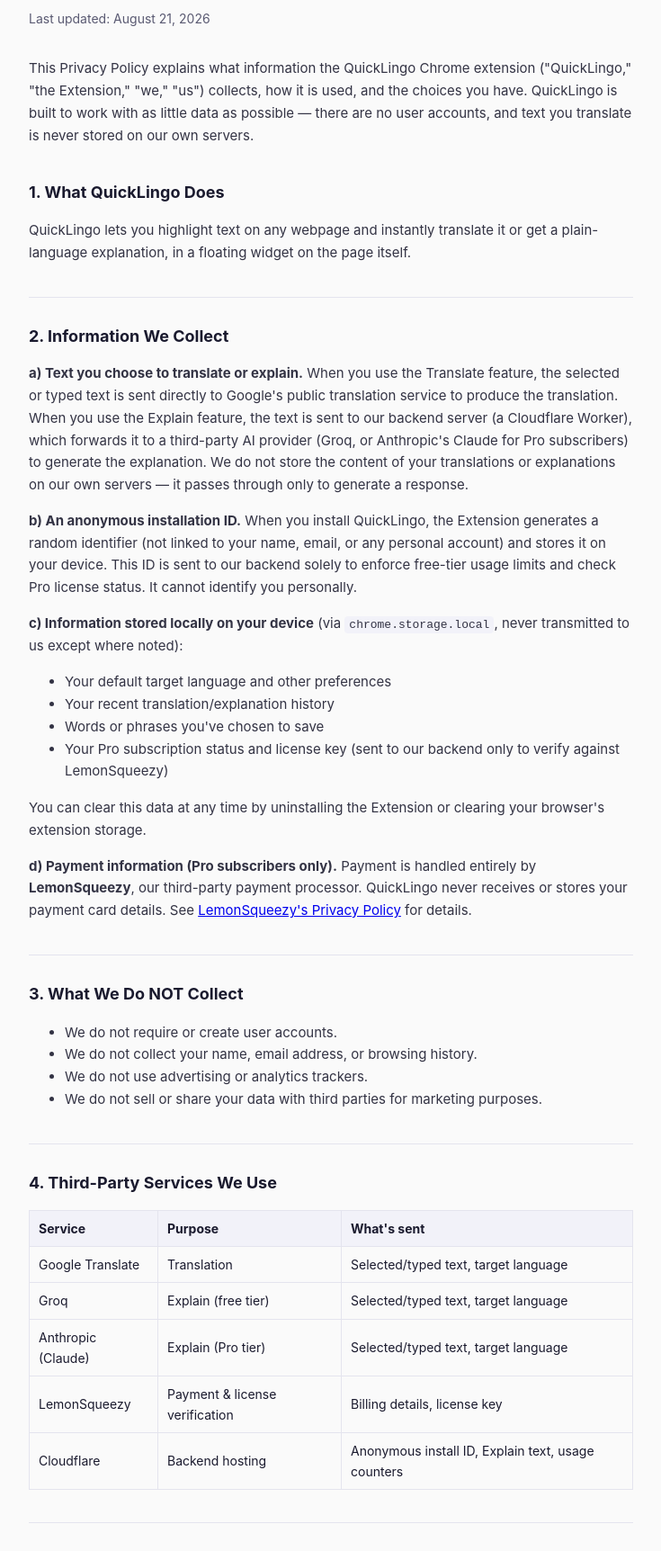
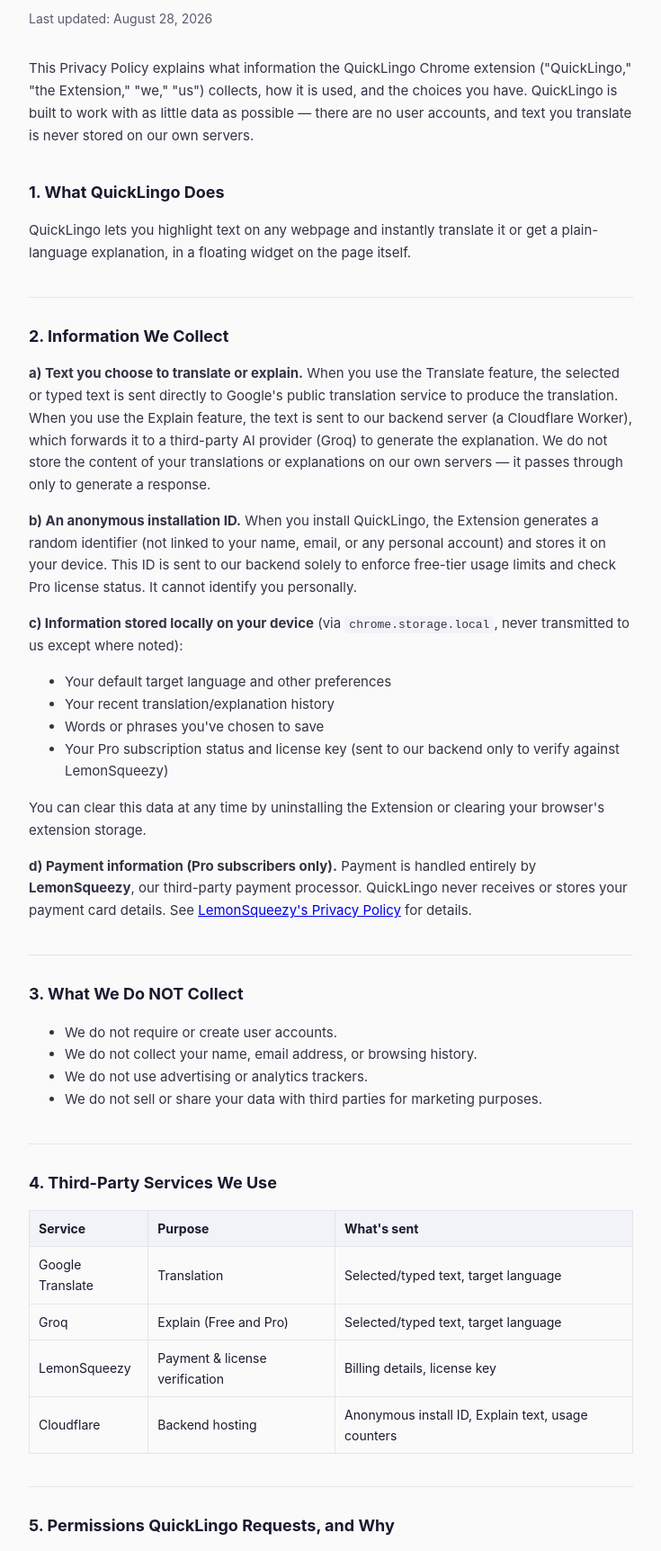
Before and after one commit to Frontendwep-Developer/quicklingo-site, a plain HTML site: page privacy.html in a window 1280 px wide. Shown: the part 196-1920 px from the top of the page at 90% size, without its empty margins (272-1007 px from the left). Drawn offline with Linux system fonts and the light colour scheme.

Commit message:
Update privacy.html

```diff
--- a/privacy.html
+++ b/privacy.html
@@ -83,7 +83,7 @@
 <div class="wrap">
   <a class="back" href="index.html">&larr; Back to QuickLingo</a>
   <h1>Privacy Policy for QuickLingo — Select &amp; Understand</h1>
-  <div class="updated">Last updated: August 21, 2026</div>
+  <div class="updated">Last updated: August 28, 2026</div>
 
   <p>This Privacy Policy explains what information the QuickLingo Chrome extension ("QuickLingo," "the Extension," "we," "us") collects, how it is used, and the choices you have. QuickLingo is built to work with as little data as possible — there are no user accounts, and text you translate is never stored on our own servers.</p>
 
@@ -91,7 +91,7 @@
   <p>QuickLingo lets you highlight text on any webpage and instantly translate it or get a plain-language explanation, in a floating widget on the page itself.</p>
 
   <h2>2. Information We Collect</h2>
-  <p><strong>a) Text you choose to translate or explain.</strong> When you use the Translate feature, the selected or typed text is sent directly to Google's public translation service to produce the translation. When you use the Explain feature, the text is sent to our backend server (a Cloudflare Worker), which forwards it to a third-party AI provider (Groq, or Anthropic's Claude for Pro subscribers) to generate the explanation. We do not store the content of your translations or explanations on our own servers — it passes through only to generate a response.</p>
+  <p><strong>a) Text you choose to translate or explain.</strong> When you use the Translate feature, the selected or typed text is sent directly to Google's public translation service to produce the translation. When you use the Explain feature, the text is sent to our backend server (a Cloudflare Worker), which forwards it to a third-party AI provider (Groq) to generate the explanation. We do not store the content of your translations or explanations on our own servers — it passes through only to generate a response.</p>
   <p><strong>b) An anonymous installation ID.</strong> When you install QuickLingo, the Extension generates a random identifier (not linked to your name, email, or any personal account) and stores it on your device. This ID is sent to our backend solely to enforce free-tier usage limits and check Pro license status. It cannot identify you personally.</p>
   <p><strong>c) Information stored locally on your device</strong> (via <code>chrome.storage.local</code>, never transmitted to us except where noted):</p>
   <ul>
@@ -115,8 +115,7 @@
   <table>
     <tr><th>Service</th><th>Purpose</th><th>What's sent</th></tr>
     <tr><td>Google Translate</td><td>Translation</td><td>Selected/typed text, target language</td></tr>
-    <tr><td>Groq</td><td>Explain (free tier)</td><td>Selected/typed text, target language</td></tr>
-    <tr><td>Anthropic (Claude)</td><td>Explain (Pro tier)</td><td>Selected/typed text, target language</td></tr>
+    <tr><td>Groq</td><td>Explain (Free and Pro)</td><td>Selected/typed text, target language</td></tr>
     <tr><td>LemonSqueezy</td><td>Payment &amp; license verification</td><td>Billing details, license key</td></tr>
     <tr><td>Cloudflare</td><td>Backend hosting</td><td>Anonymous install ID, Explain text, usage counters</td></tr>
   </table>
@@ -124,7 +123,7 @@
   <h2>5. Permissions QuickLingo Requests, and Why</h2>
   <ul>
     <li><strong>Storage</strong> — to save your preferences, history, and saved words locally on your device.</li>
-    <li><strong>activeTab / scripting</strong> — to detect selected text and display the floating widget on the page you're viewing.</li>
+    <li><strong>Scripting</strong> — to detect selected text and display the floating widget on the page you're viewing.</li>
     <li><strong>Host permission (access to all websites)</strong> — QuickLingo works on any webpage you're reading, so it needs permission to run on any site. It does not read or transmit page content beyond the text you explicitly select or type.</li>
     <li><strong>Context menus</strong> — to add the "Translate with QuickLingo" / "Explain with QuickLingo" right-click options.</li>
   </ul>
@@ -143,7 +142,7 @@
   <p>You can clear your local history and saved words at any time from within the Extension, or uninstall it entirely to remove all locally stored data. Since QuickLingo does not maintain user accounts, most data requests can be fulfilled by clearing local storage. For questions about data sent to our backend, contact us below.</p>
 
   <h2>9. Changes to This Policy</h2>
-  <p>We may update this Privacy Policy from time to time. Changes will be posted on this page with an updated "Last updated" date.</p>
+  <p>We may update this Privacy Policy from time to time — for example, if we add a new AI provider for the Explain feature. Changes will be posted on this page with an updated "Last updated" date.</p>
 
   <h2>10. Contact Us</h2>
   <p>If you have questions about this Privacy Policy, please contact us at: <strong><a href="mailto:quicklingo.support@gmail.com">quicklingo.support@gmail.com</a></strong></p>
```
